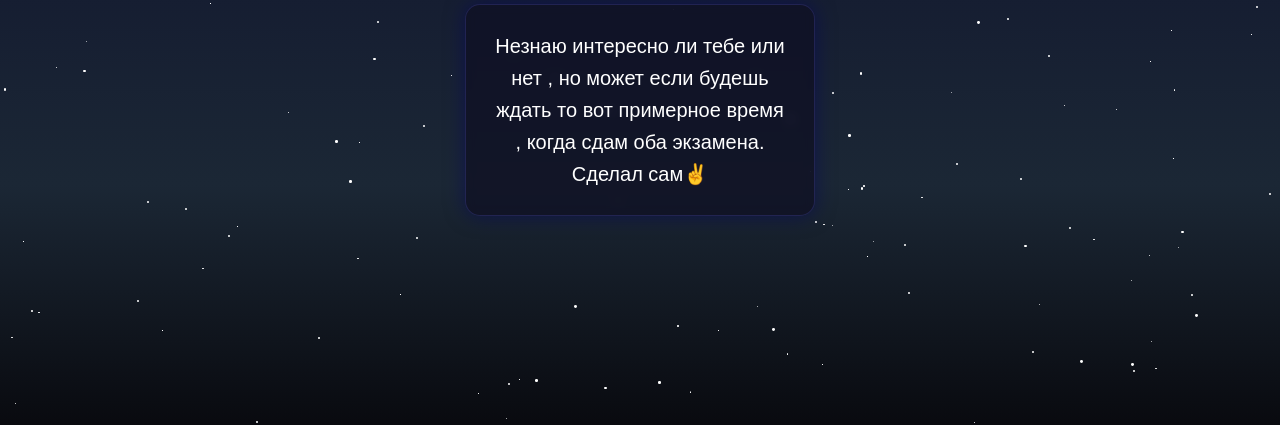
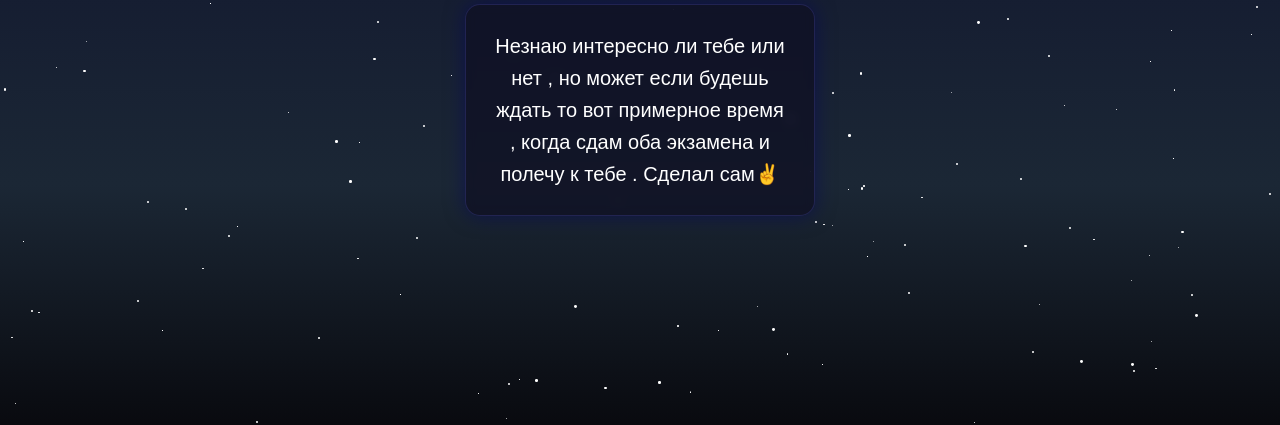
Before and after one commit to nnurzhane/kaittainforher, a plain HTML site: page index.html in a window 1280 px wide. Shown: the part 375-800 px from the top of the page. Drawn offline with Linux system fonts and the light colour scheme.

Commit message:
Update index.html

```diff
--- a/index.html
+++ b/index.html
@@ -18,7 +18,7 @@
     <!-- Панель с текстом -->
     <div class="timer-panel">
         <div style="font-size: 20px; text-align: center; line-height: 1.6;">
-            Незнаю интересно ли тебе или нет , но может если будешь ждать то вот примерное время , когда сдам оба экзамена. Сделал сам✌️
+            Незнаю интересно ли тебе или нет , но может если будешь ждать то вот примерное время , когда сдам оба экзамена и полечу к тебе . Сделал сам✌️
         </div>
     </div>
 
```
